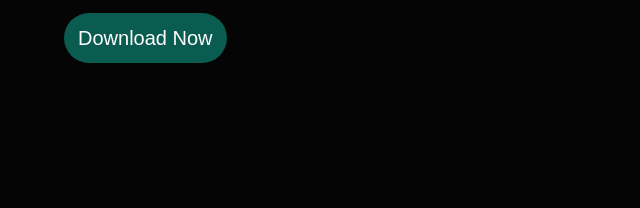
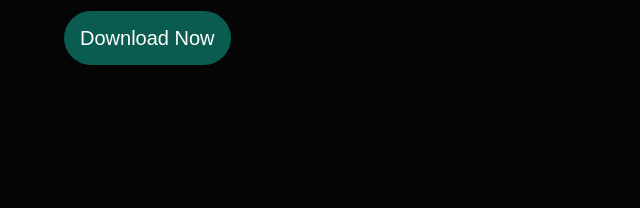
Before and after one commit to Saiweb2004/project, a plain HTML site: page bgmi.html in a window 1280 px wide. Shown: the part 404-612 px from the top of the page, 0-640 px from the left. Drawn offline with Linux system fonts and the light colour scheme; a web font is replaced by a local one.

Commit message:
Update bgmi.css

```diff
--- a/bgmi.css
+++ b/bgmi.css
@@ -60,8 +60,8 @@ nav a:hover {
   text-decoration: none;
   color: #fff;
   background-color: rgb(9, 92, 79);
-  padding: 14px;
-  border-radius: 25px;
+  padding: 16px;
+  border-radius: 27px;
   font-size: 20px;
 }
 
```
